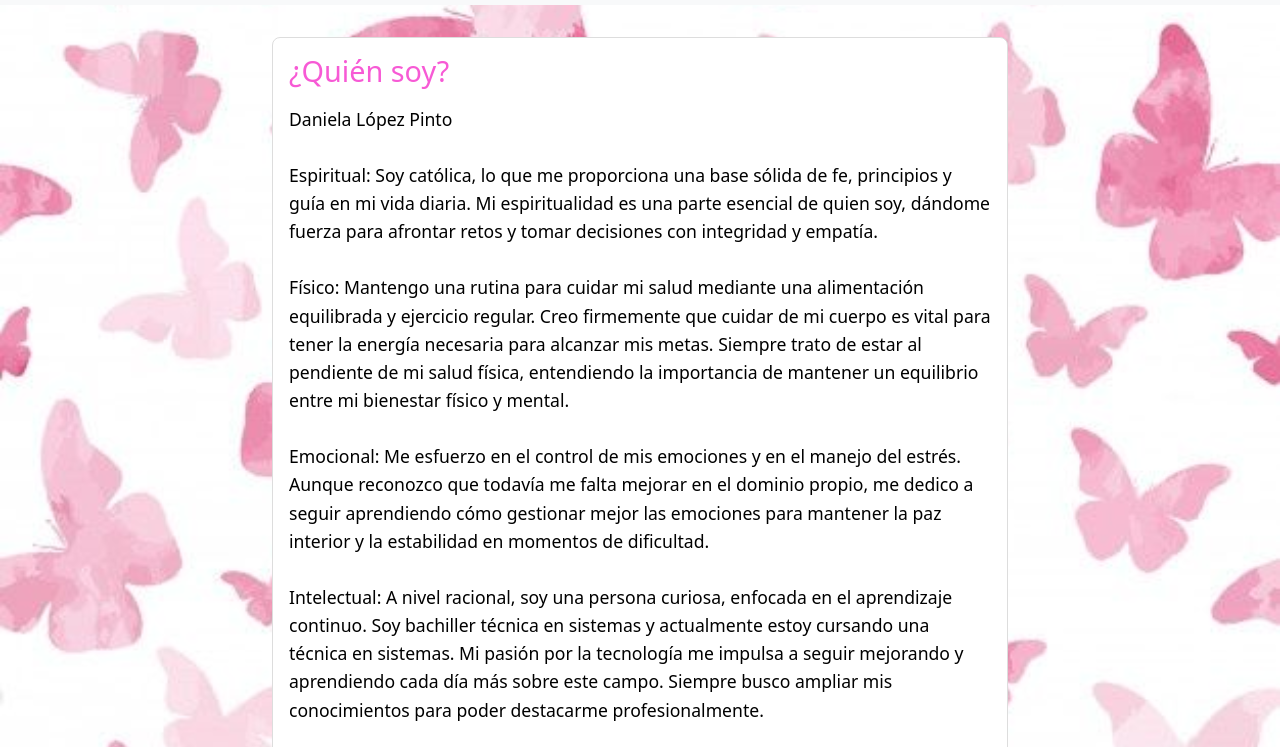
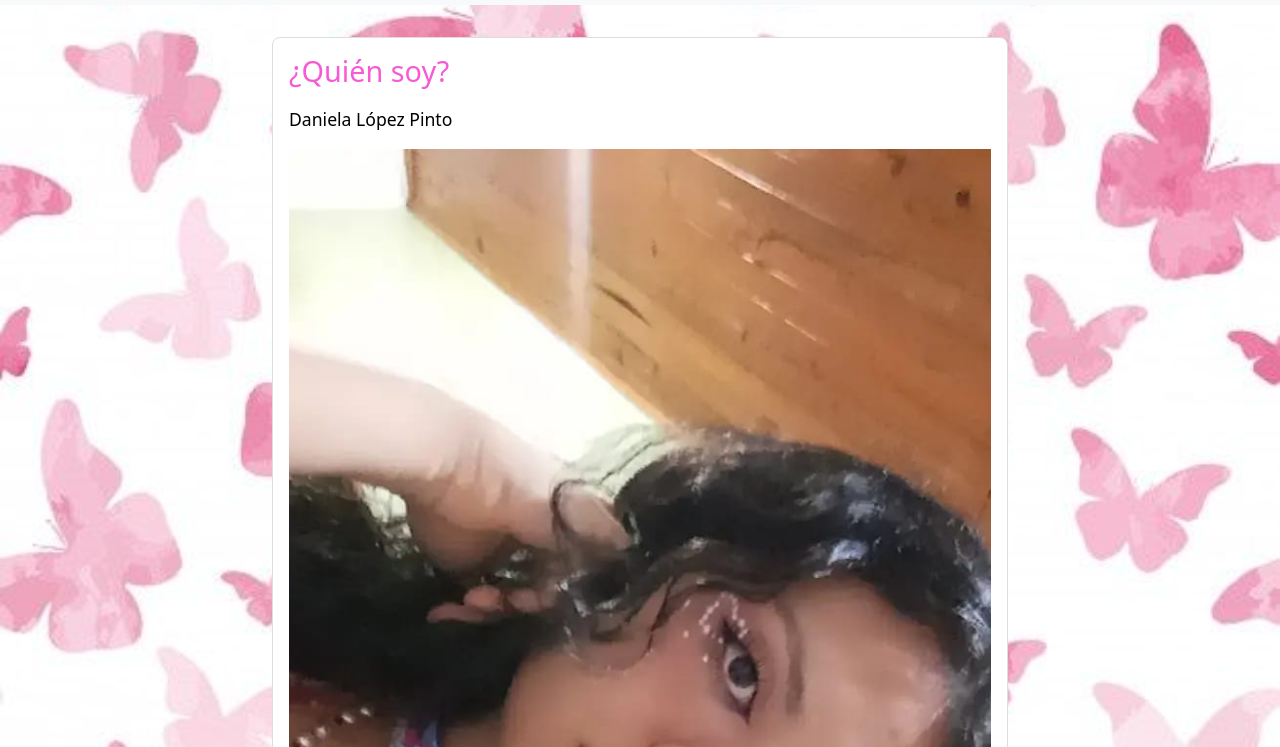
Before and after one commit to DanielaLopezPinto/proyecto-de-vida, a plain HTML site: page taller1.html in a window 1280 px wide. Shown: the part 53-800 px from the top of the page. Drawn offline with nearby package versions, Linux system fonts and the light colour scheme; a web font is replaced by a local one.

Commit message:
Update taller1.html

```diff
--- a/taller1.html
+++ b/taller1.html
@@ -43,6 +43,7 @@
             <h2>¿Quién soy?</h2>
             <p>
                 Daniela López Pinto
+                <img src="images/yo.jpg" alt="Daniela López Pinto" class="main-image">
                 <br><br>
                 Espiritual: Soy católica, lo que me proporciona una base sólida de fe, principios y guía en mi vida diaria. Mi espiritualidad es una parte esencial de quien soy, dándome fuerza para afrontar retos y tomar decisiones con integridad y empatía.
                 <br>
```
